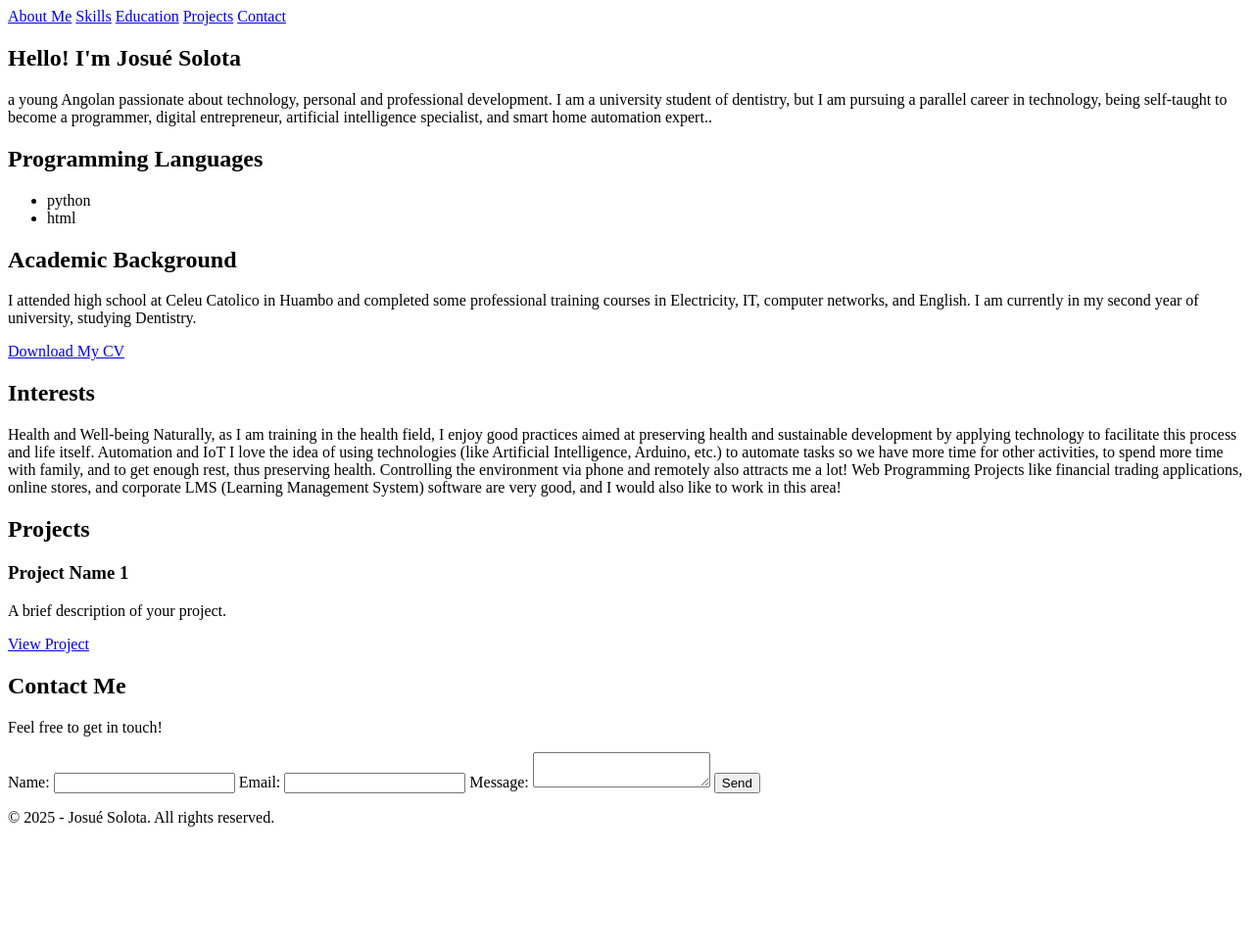
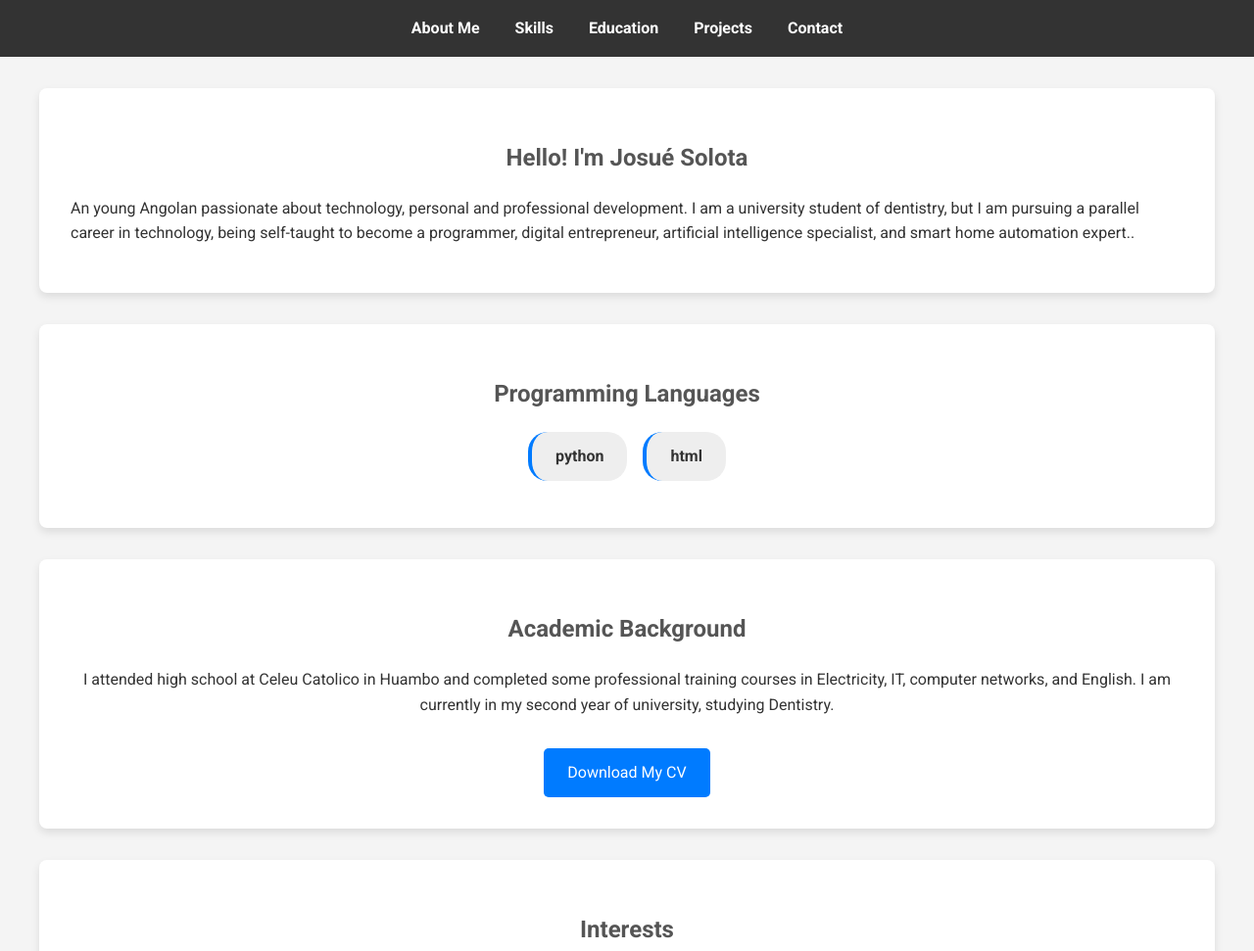
Before and after one commit to Josuesolota/MY-PORTFOLIO-WEBSITE-CHALLENGE, a plain HTML site: page index.html in a window 1280 px wide. Shown: the top 971 px of the page at 98% size. Before the commit the page ends 860 px from the top, so only its background shows below. Drawn offline with Linux system fonts and the light colour scheme.

Commit message:
linking css to html

```diff
--- a/index.html
+++ b/index.html
@@ -22,7 +22,7 @@
     <main>
         <section id="about">
             <h1>Hello! I'm Josué Solota</h1>
-            <p>a young Angolan passionate about technology, personal and professional development.
+            <p>An young Angolan passionate about technology, personal and professional development.
                  I am a university student of dentistry, but I am pursuing a parallel career in
                  technology, being self-taught to become a programmer, digital entrepreneur,
                  artificial intelligence specialist, and smart home automation expert..</p>
--- a/style.css
+++ b/style.css
@@ -0,0 +1,193 @@
+/* General Body Styles */
+body {
+    font-family: 'Roboto', sans-serif;
+    margin: 0;
+    padding: 0;
+    box-sizing: border-box;
+    background-color: #f4f4f4;
+    color: #333;
+    line-height: 1.6;
+}
+
+/* Header and Navigation Styles */
+header {
+    background-color: #333;
+    color: #fff;
+    padding: 1rem 0;
+    text-align: center;
+}
+
+header nav a {
+    color: #fff;
+    text-decoration: none;
+    margin: 0 1rem;
+    font-weight: 700;
+    transition: color 0.3s ease;
+}
+
+header nav a:hover {
+    color: #007BFF;
+}
+
+/* Main Content Styles */
+main {
+    max-width: 1200px;
+    margin: 2rem auto;
+    padding: 0 1rem;
+}
+
+section {
+    background-color: #fff;
+    padding: 2rem;
+    margin-bottom: 2rem;
+    border-radius: 8px;
+    box-shadow: 0 4px 8px rgba(0,0,0,0.1);
+}
+
+h1, h2 {
+    color: #555;
+    text-align: center;
+}
+
+/* "Skills" Section Styles */
+#skills ul {
+    list-style-type: none;
+    padding: 0;
+    display: flex;
+    flex-wrap: wrap;
+    gap: 1rem;
+    justify-content: center;
+}
+
+#skills li {
+    background-color: #eee;
+    padding: 0.75rem 1.5rem;
+    border-radius: 20px;
+    border-left: 4px solid #007BFF;
+    font-weight: bold;
+}
+
+/* "Education" Section Styles */
+#education {
+    text-align: center;
+}
+
+.cv-button {
+    display: inline-block;
+    background-color: #007BFF;
+    color: #fff;
+    padding: 0.75rem 1.5rem;
+    text-decoration: none;
+    border-radius: 5px;
+    margin-top: 1rem;
+    transition: background-color 0.3s ease;
+}
+
+.cv-button:hover {
+    background-color: #0056b3;
+}
+
+/* "Projects" Section Styles */
+#projects {
+    display: grid;
+    grid-template-columns: repeat(auto-fit, minmax(300px, 1fr));
+    gap: 2rem;
+}
+
+.project-card {
+    border: 1px solid #ddd;
+    padding: 1.5rem;
+    border-radius: 8px;
+    box-shadow: 0 2px 4px rgba(0,0,0,0.05);
+    transition: transform 0.3s ease, box-shadow 0.3s ease;
+}
+
+.project-card:hover {
+    transform: translateY(-5px);
+    box-shadow: 0 6px 12px rgba(0,0,0,0.15);
+}
+
+.project-card h3 {
+    margin-top: 0;
+    color: #007BFF;
+}
+
+.project-card a {
+    display: inline-block;
+    background-color: #555;
+    color: #fff;
+    padding: 0.5rem 1rem;
+    text-decoration: none;
+    border-radius: 5px;
+    margin-top: 1rem;
+    transition: background-color 0.3s ease;
+}
+
+.project-card a:hover {
+    background-color: #333;
+}
+
+/* "Contact" Section Styles */
+#contact form {
+    display: flex;
+    flex-direction: column;
+    max-width: 600px;
+    margin: 0 auto;
+}
+
+#contact label {
+    margin-top: 1rem;
+    font-weight: bold;
+}
+
+#contact input,
+#contact textarea {
+    padding: 0.75rem;
+    margin-top: 0.5rem;
+    border: 1px solid #ddd;
+    border-radius: 5px;
+    transition: border-color 0.3s ease;
+}
+
+#contact input:focus,
+#contact textarea:focus {
+    border-color: #007BFF;
+    outline: none;
+}
+
+#contact button {
+    background-color: #28a745;
+    color: #fff;
+    border: none;
+    padding: 0.75rem;
+    margin-top: 1.5rem;
+    cursor: pointer;
+    border-radius: 5px;
+    font-size: 1rem;
+    transition: background-color 0.3s ease;
+}
+
+#contact button:hover {
+    background-color: #218838;
+}
+
+/* Footer Styles */
+footer {
+    text-align: center;
+    padding: 1rem;
+    background-color: #333;
+    color: #fff;
+    margin-top: 2rem;
+}
+
+/* Basic Responsiveness */
+@media (max-width: 768px) {
+    header nav a {
+        display: block;
+        margin: 0.5rem 0;
+    }
+
+    #projects {
+        grid-template-columns: 1fr;
+    }
+}
```
